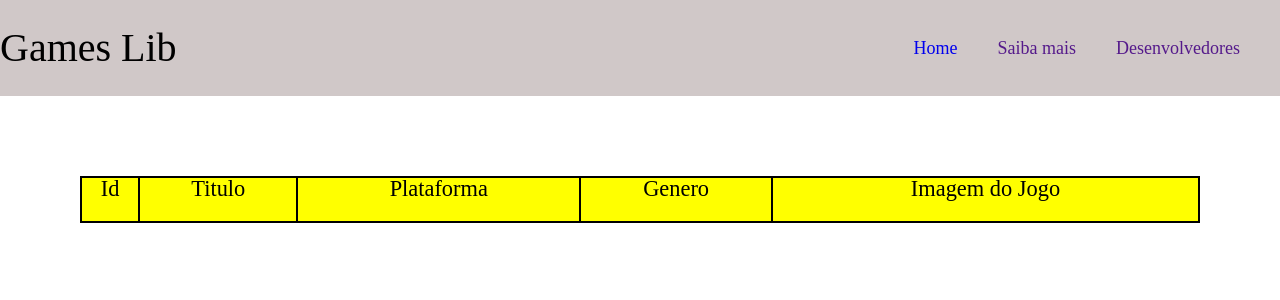
After one commit to LuizFelipePinho/games_lib, a Flask app: page /xbox in a window 1280 px wide. The commit adds this page. Shown: the top 300 px of the page. Run offline with Flask 2, Linux system fonts and the light colour scheme; data that the repository does not hold is empty.

Commit message:
adicionando o read do crud

```diff
--- a/app.py
+++ b/app.py
@@ -1,10 +1,94 @@
-from flask import Flask, render_template
+from flask import Flask, Blueprint, render_template, request
+from flask_sqlalchemy import SQLAlchemy
 
 app = Flask(__name__)
+bp = Blueprint('app', __name__)
 
-@app.route("/")
+user= 'nosjncww'
+password= 'p8UBg9V0sxMKGWym1UAf03sHreI1SXUy'
+host= 'tuffi.db.elephantsql.com'
+database= 'nosjncww'
+
+app.config['SQLALCHEMY_DATABASE_URI'] = f'postgresql://{user}:{password}@{host}/{database}'
+app.config['SQLALCHEMY_TRACK_MODIFICATIONS'] = False
+
+db = SQLAlchemy(app)
+
+
+class Jogos(db.Model):
+  id = db.Column(db.Integer, primary_key = True)
+  plataforma = db.Column(db.String(60), nullable = False)
+  titulo = db.Column(db.String(60), nullable = False)
+  genero = db.Column(db.String(60), nullable = False)
+  img = db.Column(db.String(120), nullable = False)
+
+  def __init__(self, titulo, plataforma, genero, img):
+    self.titulo = titulo
+    self.plataforma = plataforma
+    self.genero = genero
+    self.img = img
+
+  @staticmethod
+  def todos_playstation():
+    # SELECT * from filmes order by id asc;
+    #return Jogos.query.order_by(Jogos.id.asc()).all()
+    return Jogos.query.where(Jogos.plataforma == "playstation") # vai selecionar somete da plataforma playstation
+
+  @staticmethod
+  def todos_xbox():
+    # SELECT * from filmes order by id asc;
+    #return Jogos.query.order_by(Jogos.id.asc()).all()
+    return Jogos.query.where(Jogos.plataforma == "xbox") # vai selecionar somete da plataforma playstation
+
+  @staticmethod
+  def todos_switch():
+    # SELECT * from filmes order by id asc;
+    #return Jogos.query.order_by(Jogos.id.asc()).all()
+    return Jogos.query.where(Jogos.plataforma == "switch") # vai selecionar somete da plataforma playstation
+
+
+
+
+
+
+# essa é nossa rota home
+@bp.route('/')
 def home():
     return render_template("index.html")
 
+
+# quando entrar na rota do play ele chamar a função
+@bp.route('/playstation')
+def jogos_playstation():
+  jogos = Jogos.todos_playstation() # aqui ela vai armazenar o retorno do metodo todos_playstationl que está dentro da class Jogos
+
+  return render_template('todosJogos.html', listaJogos=jogos); # além de renderizar a o html especifico, ele tbm cria uma variavel para ser usadada no html(uma lista com os dados em questão)
+
+
+# rota do xbox
+@bp.route('/xbox')
+def jogos_xbox():
+  jogos = Jogos.todos_xbox() # aqui ela vai armazenar o retorno do metodo todos_xbox que está dentro da class Jogos
+
+  return render_template('todosJogos.html', listaJogos=jogos); # além de renderizar a o html especifico, ele tbm cria uma variavel para ser usadada no html(uma lista com os dados em questão)
+
+
+# roto do switch
+@bp.route('/switch')
+def jogos_switch():
+  jogos = Jogos.todos_switch() # aqui ela vai armazenar o retorno do metodo todos_switch que está dentro da class Jogos
+
+  return render_template('todosJogos.html', listaJogos=jogos); # além de renderizar a o html especifico, ele tbm cria uma variavel para ser usadada no html(uma lista com os dados em questão)
+
+
+
+
+
+
+
+
+app.register_blueprint(bp)
+
+
 if __name__ == "__main__":
     app.run(debug=True)
--- a/static/styles.css
+++ b/static/styles.css
@@ -44,3 +44,36 @@
 .cabecalho ul li {
     margin-right: 40px;
 }
+
+a {
+    text-decoration: none;
+}
+
+
+
+.tabela {
+    border: black 2px solid;
+    width: 70em;
+    margin: auto;
+    margin-top: 5em;
+}
+
+.headerTabela {
+    border: black 2px solid;
+    background-color: yellow;
+    height: 2em;
+    text-align: center;
+    font-size: 1.4em
+
+}
+
+.item{
+    border: black 2px solid;
+    height: 20px;
+    text-align: center;
+}
+
+.capaJogo {
+    width: 100px;
+    height: 100px;
+}
--- /dev/null
+++ b/templates/header.html
@@ -0,0 +1,9 @@
+<header class="cabecalho">
+    <h1>Games Lib</h1>
+
+    <ul>
+        <a href="/"><li>Home</li></a>
+        <a href=""><li>Saiba mais</li></a>
+        <a href=""><li>Desenvolvedores</li></a>
+    </ul>
+</header>
--- /dev/null
+++ b/templates/todosJogos.html
@@ -0,0 +1,54 @@
+<!DOCTYPE html>
+<html lang="pt-br">
+<head>
+    <meta charset="UTF-8">
+    <meta http-equiv="X-UA-Compatible" content="IE=edge">
+    <meta name="viewport" content="width=device-width, initial-scale=1.0">
+    <link rel="stylesheet" href="/static/reset.css">
+    <link rel="stylesheet" href="/static/styles.css">
+
+    <title>Games Lib</title>
+</head>
+<body>
+
+   {% include 'header.html' %}
+
+        <table class="tabela">
+            <tr class="headerTabela">
+                <td class="item">Id</td>
+                <td class="item">Titulo</td>
+                <td class="item">Plataforma</td>
+                <td class="item">Genero</td>
+                <td class="item">Imagem do Jogo</td>
+
+            </tr>
+
+            <tbody>
+                <!-- Para CADA filme dentro da minha lista de filmes que estão vindo do app.py -->
+                {% for jogo in listaJogos %}
+                <tr>
+                    <td class="item">{{ jogo.id }}</td>
+                    <td class="item">{{jogo.titulo}}</td>
+                    <td class="item">{{jogo.plataforma}}</td>
+                    <td class="item">{{jogo.genero}}</td>
+                    <td class="item"> <img src="{{jogo.img}}" alt="{{jogo.titulo}}" class="capaJogo"></td>
+
+
+                   <!-- acho que isso vai servir pra algo
+                    <td>
+                    <a href="/read/{{jogo.id}}" class="botao">Visualizar</a>  pra q serve esse id do jogo aqui???
+                    </td>
+                -->
+                </tr>
+                {% endfor %}
+            </tbody>
+
+        </table>
+
+
+
+
+
+
+</body>
+</html>
```
Also changed, not shown: templates/index.html (+9 -4 lines).
